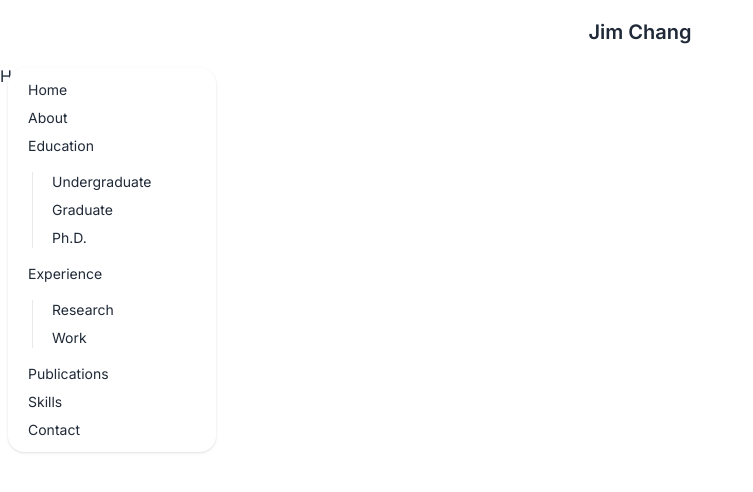
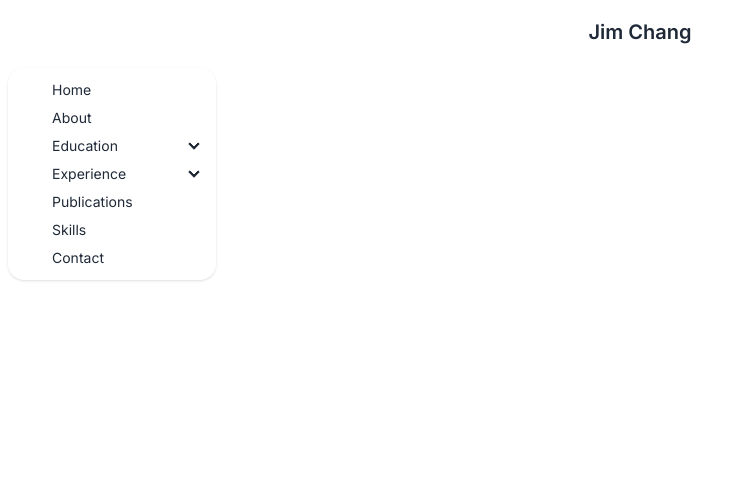
Before and after one commit to jimmg35/jimmg35.github.io, a Next.js app: page / in a window 1280 px wide. Both pictures are taken after a click on the label 32 px from the left and 32 px from the top of the page. Shown: the top 492 px of the page, without its empty margins (0-753 px from the left). Built offline with nearby package versions, Linux system fonts and the light colour scheme.

Commit message:
feat: update burger content

```diff
--- a/src/components/NavBar/index.tsx
+++ b/src/components/NavBar/index.tsx
@@ -1,8 +1,18 @@
 import {
+  beaker16,
+  bookmark16,
   brightness24,
+  education16,
+  emailAddress16,
+  fileMagnifyingGlass16,
   hamburger24,
+  information16,
   language24,
-  moon24
+  locator16,
+  moon24,
+  paste16,
+  rasterFunction16,
+  rasterFunctionTemplate16
 } from '@esri/calcite-ui-icons'
 import React, { useContext } from 'react'
 import classNames from 'classnames'
@@ -25,44 +35,84 @@ const NavBar = () => {
             className="menu menu-sm dropdown-content mt-3 z-[1] p-2 shadow bg-base-100 rounded-box w-52"
           >
             <li>
-              <a>{t.nav.burger.home}</a>
+              <a>
+                <EsriSvgIcon svg={locator16} size={16} />
+                {t.nav.burger.home}
+              </a>
             </li>
             <li>
-              <a>{t.nav.burger.about}</a>
+              <a>
+                <EsriSvgIcon svg={information16} size={16} />
+                {t.nav.burger.about}
+              </a>
             </li>
             <li>
-              <a>{t.nav.burger.education}</a>
+              <details>
+                <summary>
+                  <EsriSvgIcon svg={education16} size={16} />
+                  {t.nav.burger.education}
+                </summary>
                 <ul className="p-2">
                   <li>
-                  <a>{t.nav.burger.undergraduate}</a>
+                    <a>
+                      <EsriSvgIcon svg={education16} size={16} />
+                      {t.nav.burger.undergraduate}
+                    </a>
                   </li>
                   <li>
-                  <a>{t.nav.burger.graduate}</a>
+                    <a>
+                      <EsriSvgIcon svg={education16} size={16} />
+                      {t.nav.burger.graduate}
+                    </a>
                   </li>
                   <li>
-                  <a>{t.nav.burger.phd}</a>
+                    <a>
+                      <EsriSvgIcon svg={education16} size={16} />
+                      {t.nav.burger.phd}
+                    </a>
                   </li>
                 </ul>
+              </details>
             </li>
             <li>
-              <a>{t.nav.burger.experience}</a>
+              <details>
+                <summary>
+                  <EsriSvgIcon svg={paste16} size={16} />
+                  {t.nav.burger.experience}
+                </summary>
                 <ul className="p-2">
                   <li>
-                  <a>{t.nav.burger.research}</a>
+                    <a>
+                      <EsriSvgIcon svg={beaker16} size={16} />
+                      {t.nav.burger.research}
+                    </a>
                   </li>
                   <li>
-                  <a>{t.nav.burger.work}</a>
+                    <a>
+                      <EsriSvgIcon svg={fileMagnifyingGlass16} size={16} />
+                      {t.nav.burger.work}
+                    </a>
                   </li>
                 </ul>
+              </details>
             </li>
             <li>
-              <a>{t.nav.burger.publications}</a>
+              <a>
+                <EsriSvgIcon svg={bookmark16} size={16} />
+                {t.nav.burger.publications}
+              </a>
             </li>
             <li>
-              <a>{t.nav.burger.skills}</a>
+              <a>
+                <EsriSvgIcon svg={rasterFunctionTemplate16} size={16} />
+                {t.nav.burger.skills}
+              </a>
             </li>
             <li>
-              <a>{t.nav.burger.contact}</a>
+              <a>
+                <EsriSvgIcon svg={emailAddress16} size={16} />
+                {t.nav.burger.contact}
+              </a>
             </li>
           </ul>
         </div>
--- a/src/containers/HomeContainer/index.tsx
+++ b/src/containers/HomeContainer/index.tsx
@@ -1,11 +1,7 @@
 import React from 'react'
 
 const HomeContainer = () => {
-  return (
-    <main>
-      <p>Home</p>
-    </main>
-  )
+  return <main>{/* <p>Home</p> */}</main>
 }
 
 export default HomeContainer
```
Lines whose indentation alone changed are shown as unchanged.
